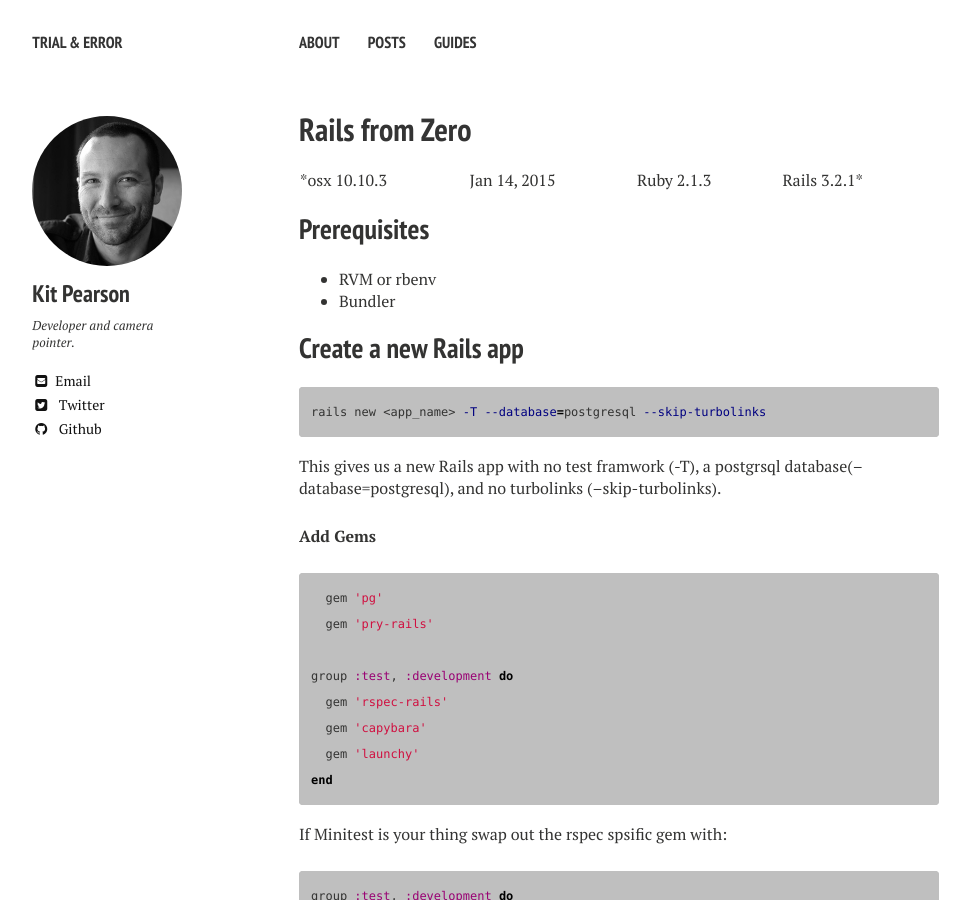
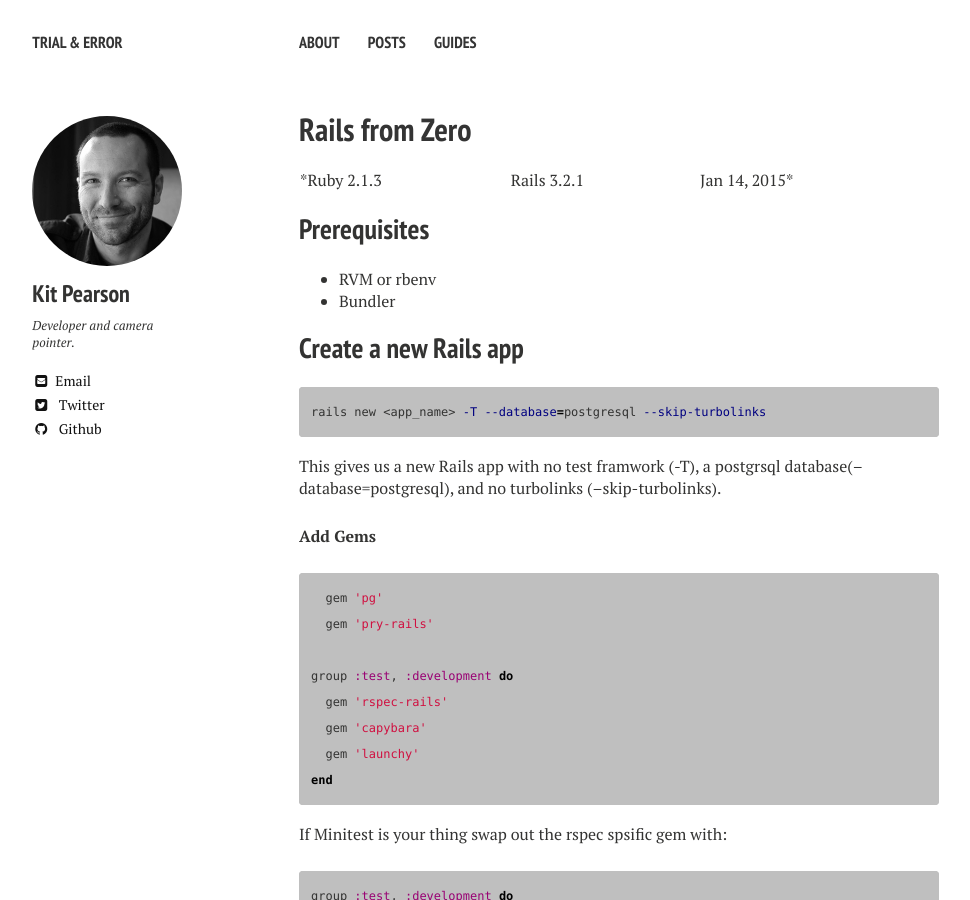
Before and after one commit to kpearson/kpearson.github.io, a Jekyll site: the page built from _posts/rails/2013-08-23-rails-from-zero.md, in a window 1280 px wide and 900 px high. Shown: the whole window, without its empty margins (21-991 px from the left). Built offline with Jekyll 4.4.1, drawn with Linux system fonts in a browser that asks for light colours; nearby versions of some CDN libraries; Markdown is read by kramdown in place of the engine named in the settings.

Commit message:
update working ruby and rails versions

```diff
--- a/_posts/rails/2013-08-23-rails-from-zero.md
+++ b/_posts/rails/2013-08-23-rails-from-zero.md
@@ -4,7 +4,7 @@ category: article
 title: Rails from Zero
 ---
 
-*osx 10.10.3 | Jan 14, 2015 | Ruby 2.1.3 | Rails 3.2.1*
+*Ruby 2.1.3 | Rails 3.2.1 | Jan 14, 2015*
 
 ## Prerequisites
 
```
